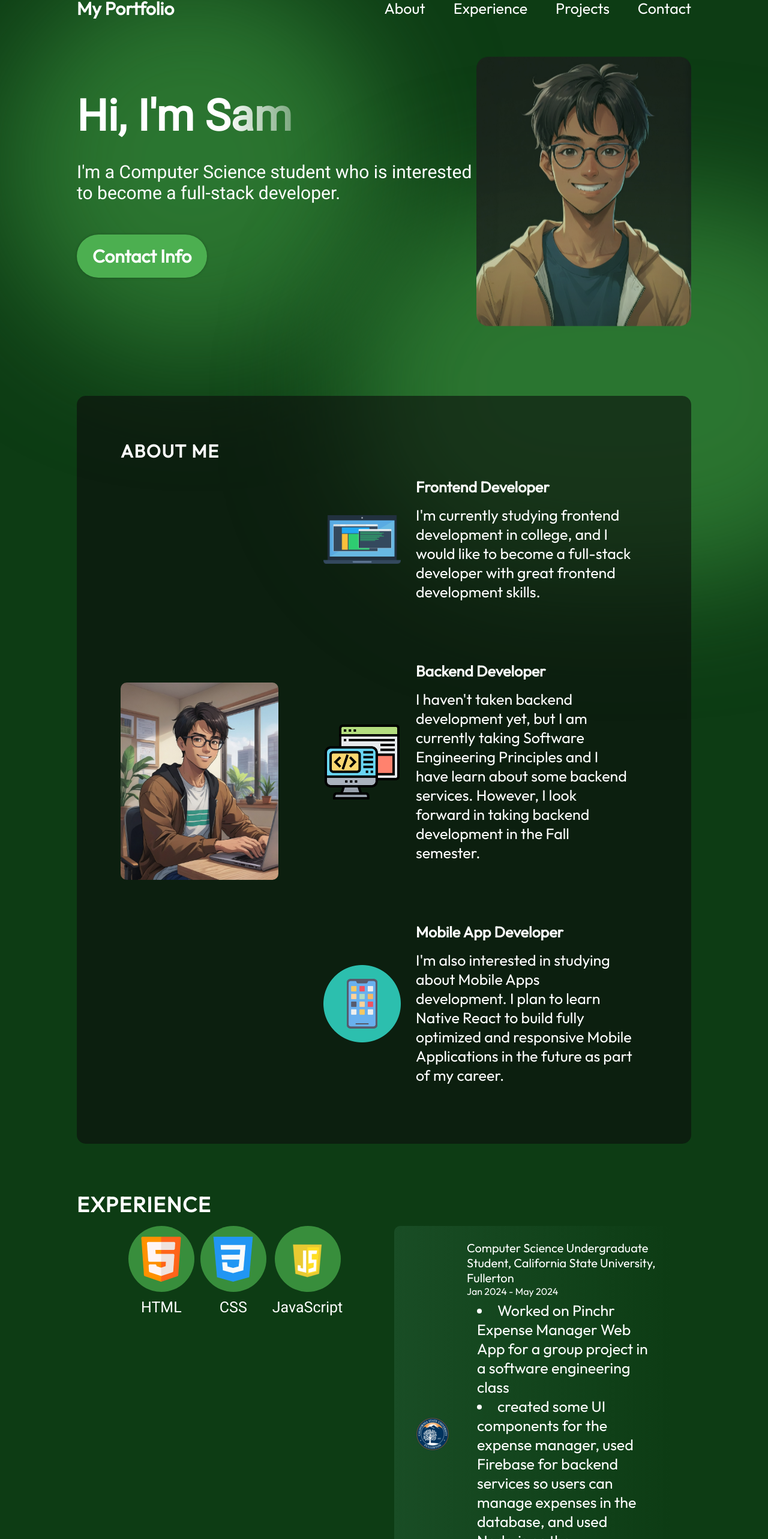
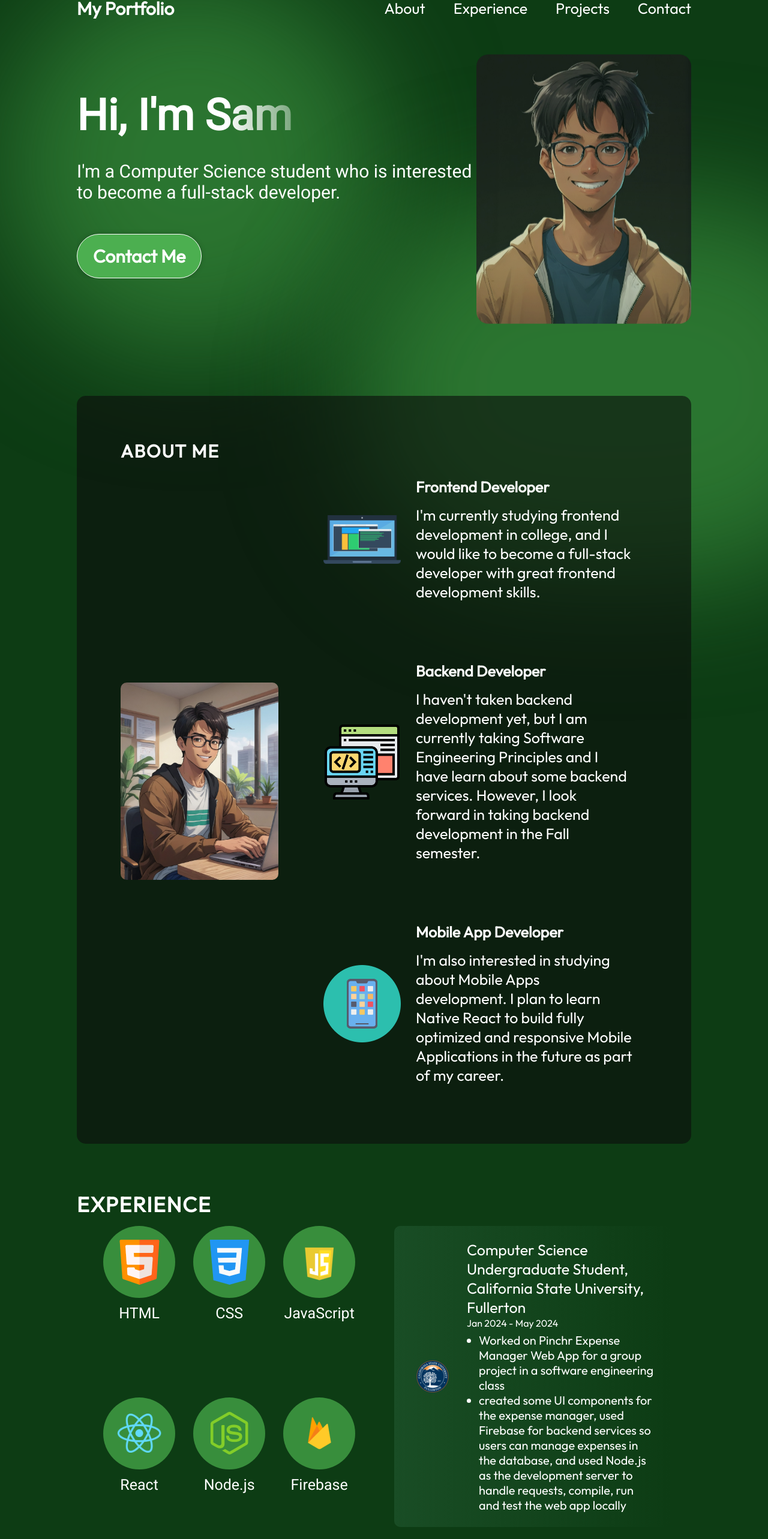
Before and after one commit to samv-33/cpsc-349-portfolio-project, a React (Create React App) app in the folder my-portfolio/: page / in a window 1280 px wide. Shown: the part 66-2632 px from the top of the page at 60% size. Built offline with nearby package versions, Linux system fonts and the light colour scheme.

Commit message:
added changes to files

```diff
--- a/my-portfolio/src/Components/Experience/Experience.module.css
+++ b/my-portfolio/src/Components/Experience/Experience.module.css
@@ -28,7 +28,6 @@
     flex-wrap: wrap;
     width: 45%;
     gap: 10px;
-    justify-content: center;
 }
 
 .skill{
@@ -37,28 +36,32 @@
     flex-wrap: wrap;
     align-items: center;
     gap: 11px;
-    margin: 0;
+    margin-right: 10px;
+    margin-left: 10px;
 }
 
 .skillImgContainer{
     background-color: var(--secondary-color);
     border-radius: 100%;
     display: flex;
-    width: 110px;
-    height: 110px;
+    width: 120px;
+    height: 120px;
     align-items: center;
     justify-content: center;
 }
 
 .skillImgContainer img{
     width: 75px;
-
 }
 
 .skill p{
     font-size: 25px;
     font-family: var(--main-font);
     font-weight: 500;
+}
+
+.skill + .skill + .skill + .skill + .skill + .skill{
+    margin-bottom: 800px;
 }
 
 .history{
@@ -73,11 +76,9 @@
     flex-direction: row;
     align-items: center;
     gap: 17px;
-    background: #19376d;
     background: linear-gradient(90deg, #194d25, rgba(25, 77, 37, 0) 100%);
     border-radius: 10px;
     padding: 24px;
-
 
 }
 
@@ -93,7 +94,7 @@
 }
 
 .historyItemInfo h3{
-    font-size: 20px;
+    font-size: 25px;
     font-weight: 300;
 
 }
@@ -101,11 +102,9 @@
 .historyItemInfo ul{
     margin-top: 6px;
     list-style-position: inside;
-    font-size: 25px;
-    list-style-type: disc;
-    margin-left: 17px;
-
-
+    list-style: disc;
+    font-size: 20px;
+    margin-left: 20px;
 }
 
 @media screen and (max-width: 830px){
@@ -121,6 +120,9 @@
         justify-content: center;
         margin-bottom: 20px;
     }
+    .skill + .skill + .skill + .skill + .skill + .skill{
+        margin-bottom: auto;
+    }
 
     .history{
         width: 100%;
--- a/my-portfolio/src/Components/Hero/Hero.js
+++ b/my-portfolio/src/Components/Hero/Hero.js
@@ -1,18 +1,45 @@
-import React from 'react'
+import React, { useEffect, useRef } from 'react'
 import { getImageUrl } from '../../utility'
 
 import styles from './Hero.module.css';
 
 const Hero = () => {
+  const contentRef = useRef(null);
+
+  useEffect(() => {
+    const scrollHandler = () =>{
+      const content = contentRef.current;
+      if(!content) return;
+
+      const viewportHeight = window.innerHeight;
+      const contentPosition = content.getBoundingClientRect().top;
+
+      /*Position of the content is hidden until scrolled to view the info */
+      if (contentPosition < viewportHeight) {
+        content.querySelectorAll(`.${styles.title}, .${styles.description}, .${styles.contactInfo}`)
+          .forEach(element => {
+            element.style.transform = 'translateX(0)';
+            element.style.opacity = '1';
+          });
+      }
+    };
+
+      window.addEventListener('scroll', scrollHandler);
+      return () => {
+        window.removeEventListener('scroll', scrollHandler);
+      };
+    }, []);
+
+
   return (
     <section className={styles.container}>
-        <div className={styles.content}>
+        <div className={styles.content} ref={contentRef}>
             <h1 className={styles.title}>Hi, I'm Sam</h1>
             <p className={styles.description}>I'm a Computer Science student who is
                 interested to become a full-stack developer.
 
             </p>
-            <a href="mailto:psamuelyl@gmail.com" className={styles.contactInfo} target='_blank' rel='noopener noreferrer'>Contact Info</a>
+            <a href="mailto:psamuelyl@gmail.com" className={styles.contactInfo} target='_blank' rel='noopener noreferrer'>Contact Me</a>
         </div>
         <img src={getImageUrl('assets/hero/myavatar.png')} alt="hero-img" className={styles.heroImg}/>
         <div className={styles.topBlur}/>
--- a/my-portfolio/src/Components/Hero/Hero.module.css
+++ b/my-portfolio/src/Components/Hero/Hero.module.css
@@ -1,5 +1,6 @@
 @import '../../vars.css';
 
+/*container to hold different elements */
 .container{
     position: relative;
     display: flex;
@@ -11,12 +12,21 @@
     z-index: 1;
 }
 
+/*Introduction information*/
 .content{
     display: flex;
     flex-direction: column;
     align-items: flex-start;
     color: var(--text-color);
     z-index: 1;
+    overflow: hidden;
+}
+
+/*Animation that transitions content from left to righ*/
+.title, .description, .contactInfo {
+    transform: translateX(-100%); /* Start off-screen to the left */
+    transition: transform 2s ease-out; /* Smooth transition */
+    opacity: 0;
 }
 
 .title{
@@ -48,8 +58,13 @@
     font-size: 30px;
     font-weight: 600;
     padding: 17px 26px;
-    box-shadow: 0 0 4px 0 rgba(0, 0, 0, 0.25);
+    border: 1px solid #fff;
+    box-shadow: 0 0 8px 0 rgba(0, 0, 0, 0.20);
 
+}
+
+.contactInfo:hover{
+    background-color: var(--secondary-color);
 }
 
 .heroImg{
--- a/my-portfolio/src/Components/Navbar/Navbar.module.css
+++ b/my-portfolio/src/Components/Navbar/Navbar.module.css
@@ -94,13 +94,11 @@
          rgb(56, 142, 60, 1) 100%);
         padding: 24px 33px;
         box-shadow: 0 0 4px 0 rgb(0, 0, 0, 0.25);
-
     }
 
     .menuOpen{
         display: flex;
         z-index: 1;
-
     }
 
 }
--- a/my-portfolio/src/Components/Projects/ProjectCard.module.css
+++ b/my-portfolio/src/Components/Projects/ProjectCard.module.css
@@ -55,7 +55,6 @@
     margin-top: 26px;
     display: flex;
     justify-content: space-around;
-
 }
 
 .link{
@@ -66,7 +65,12 @@
     border-radius: 100px;
     background-color: var(--primary-color);
     padding: 1px 22px;
+    box-shadow: 0 0 20px 0 rgba(0, 0, 0, 0.30);
 }
+ .link:hover{
+    background-color: var(--secondary-color);
+
+ }
 
 @media screen and (max-width:830px){
     .link{
--- a/my-portfolio/src/Components/Projects/Projects.module.css
+++ b/my-portfolio/src/Components/Projects/Projects.module.css
@@ -23,6 +23,6 @@
     flex-wrap: wrap;
     align-items: center;
     justify-content: center;
-    gap: 25px;
+    gap: 35px;
     width: 100%;
 }
--- a/my-portfolio/src/data/history.json
+++ b/my-portfolio/src/data/history.json
@@ -23,6 +23,6 @@
         "endDate": "May 2024",
         "experiences": ["Worked on this portfolio project for a front-end web development class", "Used React to create the whole project and Node.js as the development server to handle requests, compile, run and test the web app locally"],
         "imageSrc": "assets/history/csuf_logo.png"
+    }
 
-    }
 ]
--- a/my-portfolio/src/data/projects.json
+++ b/my-portfolio/src/data/projects.json
@@ -23,6 +23,5 @@
         "skills": ["React", "Node.js"],
         "demo": "",
         "source": "https://github.com/samv-33/cpsc-349-portfolio-project"
-
     }
 ]
```
Also changed, not shown: my-portfolio/public/robots.txt (deleted), 1 other file (tests, documents, lock files or other folders).
